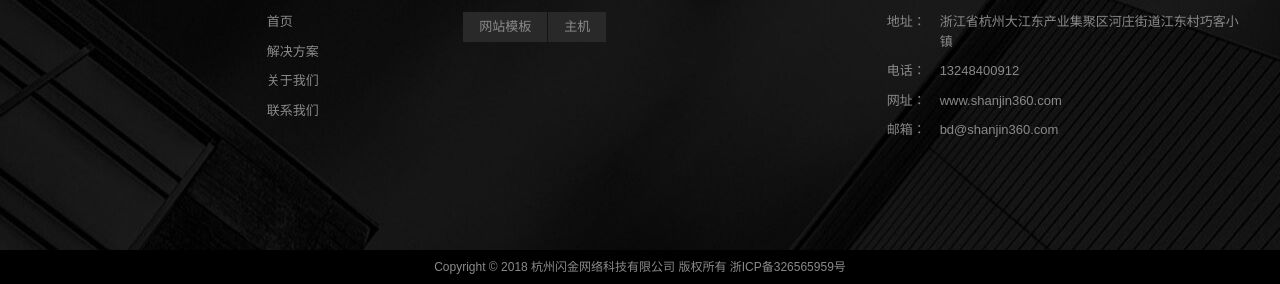
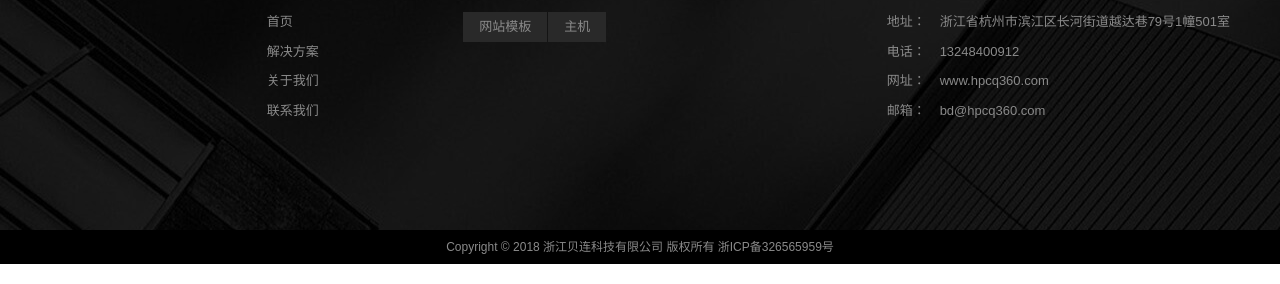
Before and after one commit to shanjin360/shanjin360.github.io, a plain HTML site: page index.html in a window 1280 px wide. Shown: the part 4841-5125 px from the top of the page. Drawn offline with Linux system fonts and the light colour scheme; no server answers; a script that the page names is missing.

Commit message:
Update index.html

```diff
--- a/index.html
+++ b/index.html
@@ -4,7 +4,7 @@
 <meta http-equiv="X-UA-Compatible" content="IE=Edge,chrome=1">
 <meta name="viewport" content="width=device-width, initial-scale=1.0, user-scalable=no">
 <meta name="format-detection" content="telephone=yes">
-<title>杭州闪金网络科技有限公司</title>
+<title>浙江贝连科技有限公司</title>
 <meta name="description" content="" />
 <meta name="keywords" content="" />
 <meta name="author" content="order by smallseashell.com" />
@@ -24,7 +24,7 @@
 <div class="header">
   <div class="rowFluid">
     <div class="span2 col-md-12">
-      <div class="logo"> <a href="/" title="返回首页"> <img src="skin/images/logo.png" alt="杭州闪金网络科技有限公司" /> </a> </div>
+      <div class="logo"> <a href="/" title="返回首页"> <img src="skin/images/logo.png" alt="浙江贝连科技有限公司" /> </a> </div>
     </div>
     <div class="span8">
       <div class="mobileMenuBtn"><span class="span1"></span><span class="span2"></span><span class="span3"></span></div>
@@ -441,17 +441,17 @@
               <div class="footer_cotact">
                 <div class="footer_cotact_title">联系方式</div>
                 <ul>
-                  <li><span class="footer_cotact_type">地址：</span><span class="footer_cotact_content">浙江省杭州大江东产业集聚区河庄街道江东村巧客小镇</span></li>
+                  <li><span class="footer_cotact_type">地址：</span><span class="footer_cotact_content">浙江省杭州市滨江区长河街道越达巷79号1幢501室</span></li>
                   <li><span class="footer_cotact_type">电话：</span><span class="footer_cotact_content"><a href="tel:13248400912" class="call">13248400912</a></span></li>
-                  <li><span class="footer_cotact_type">网址：</span><span class="footer_cotact_content"><a href="#" title="官网">www.shanjin360.com</a></span></li>
-                  <li><span class="footer_cotact_type">邮箱：</span><span class="footer_cotact_content">bd@shanjin360.com</span></li>
+                  <li><span class="footer_cotact_type">网址：</span><span class="footer_cotact_content"><a href="#" title="官网">www.hpcq360.com</a></span></li>
+                  <li><span class="footer_cotact_type">邮箱：</span><span class="footer_cotact_content">bd@hpcq360.com</span></li>
                 </ul>
               </div>
             </div>
           </div>
         </div>
       </div>
-      <div class="copyright">Copyright &copy; 2018 杭州闪金网络科技有限公司 版权所有 浙ICP备326565959号 </div>
+      <div class="copyright">Copyright &copy; 2018 浙江贝连科技有限公司 版权所有 浙ICP备326565959号 </div>
     </div>
   </div>
 </div>
```
